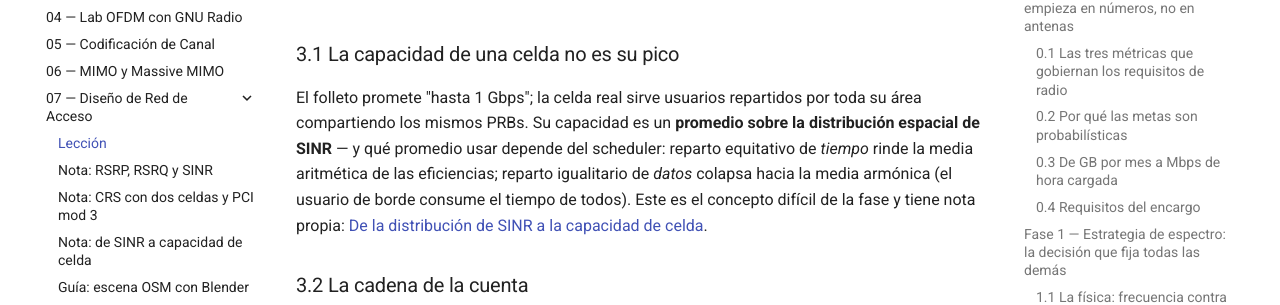
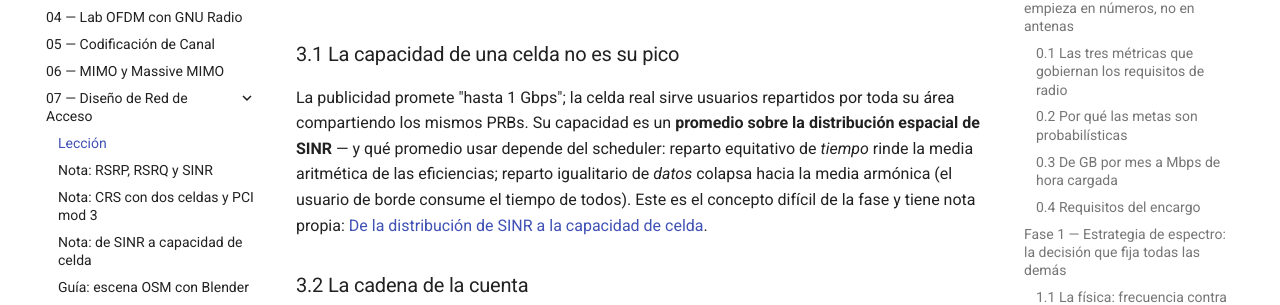
Before and after one commit to ollerenac/wireless-communication-systems, an MkDocs documentation site: the page built from docs/sessions/07-network-design/index.md, in a window 1280 px wide and 900 px high, scrolled down 10538 px. Shown: the part 172-477 px from the top of the window. Built offline with MkDocs 1.6.1 and Material for MkDocs 9.7.7, drawn with Linux system fonts in a browser that asks for light colours; comment, search, counter and statistics services are not loaded.

Commit message:
docs(07-network-design): 'folleto' -> 'la publicidad' (Peruvian Spanish register)
Co-Authored-By: Claude Fable 5 <noreply@anthropic.com>

```diff
--- a/docs/sessions/07-network-design/index.md
+++ b/docs/sessions/07-network-design/index.md
@@ -613,7 +613,7 @@ $$N_{\text{sitios}} = \max(N_{\text{cobertura}},\ N_{\text{capacidad}})$$
 
 ### 3.1 La capacidad de una celda no es su pico
 
-El folleto promete "hasta 1 Gbps"; la celda real sirve usuarios repartidos
+La publicidad promete "hasta 1 Gbps"; la celda real sirve usuarios repartidos
 por toda su área compartiendo los mismos PRBs. Su capacidad es un **promedio
 sobre la distribución espacial de SINR** — y qué promedio usar depende del
 scheduler: reparto equitativo de *tiempo* rinde la media aritmética de las
```
